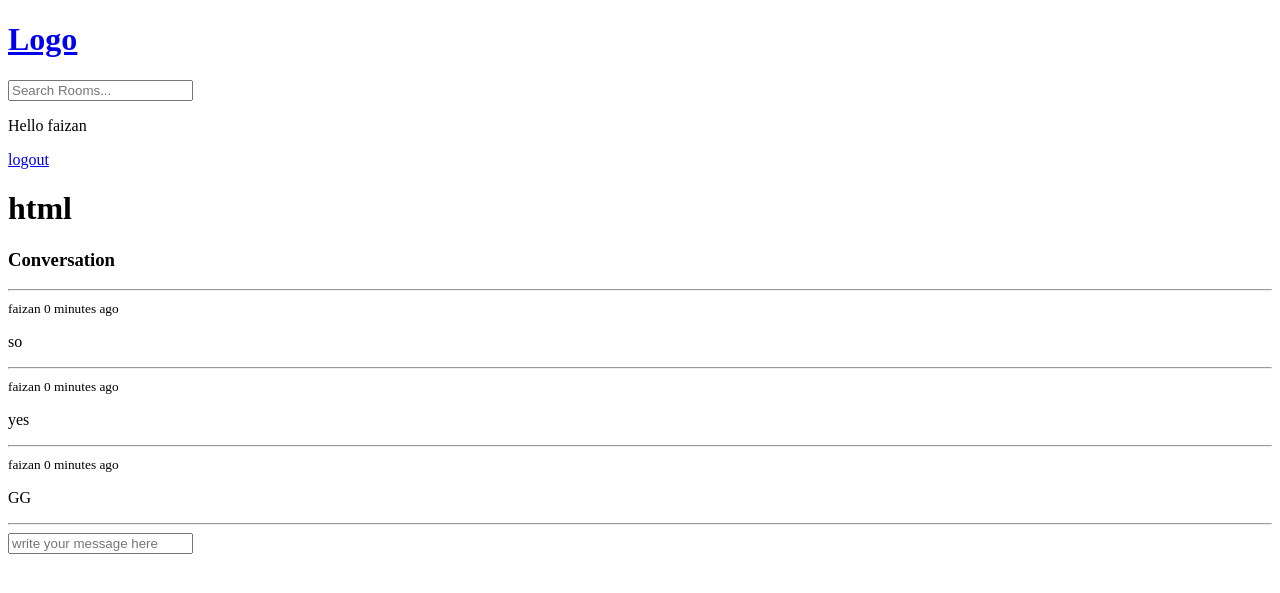
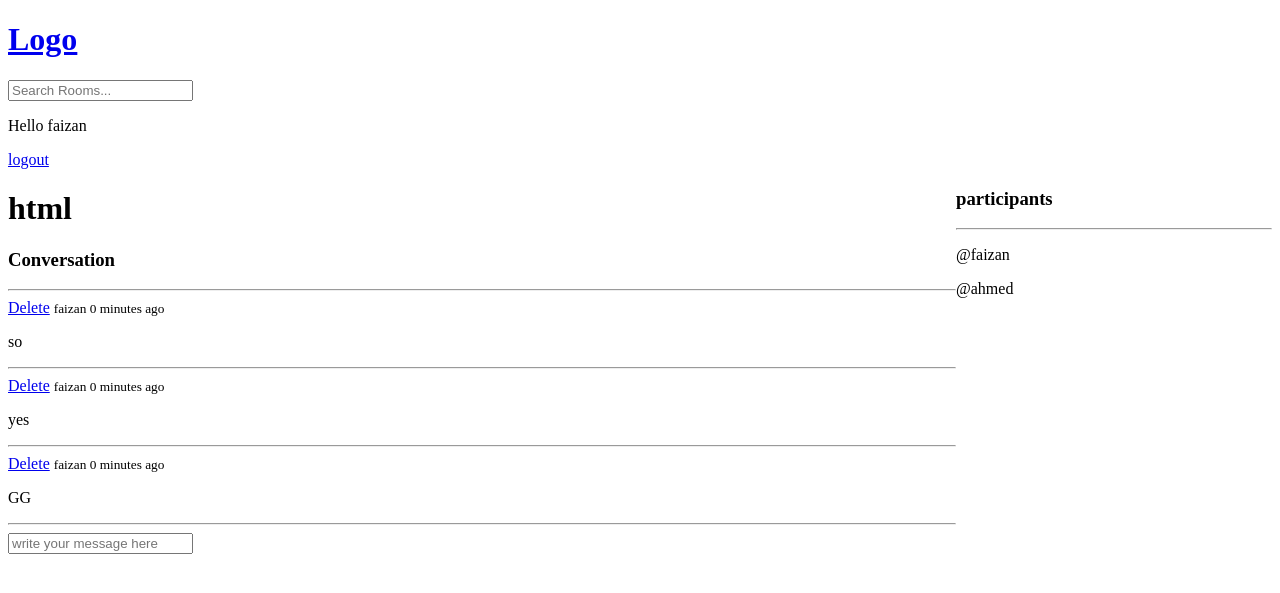
Before and after one commit to Faizan10933/SocialAcademy-django, a Django app: page /room/4/ in a window 1280 px wide. Shown: the top 593 px of the page. Run offline with Django 3.2, Linux system fonts and the light colour scheme; a user stored in the database is signed in; data comes from the database, SQL or seed files in the repository; both versions use the stored data as it was after the commit.

Commit message:
participants and delete msg

```diff
--- a/base/models.py
+++ b/base/models.py
@@ -14,7 +14,7 @@ class Room(models.Model):
     topic = models.ForeignKey(Topic, on_delete=models.SET_NULL, null=True)
     name = models.CharField(max_length=120)
     description = models.TextField(null=True, blank=True)
-    # participants=
+    participants= models.ManyToManyField(User, related_name='participants', blank=True)
     updated = models.DateTimeField(auto_now=True)
     created = models.DateTimeField(auto_now_add=True)
 
--- a/base/templates/base/room.html
+++ b/base/templates/base/room.html
@@ -1,14 +1,28 @@
 {% extends 'main.html' %}
  {% block content %}
+
+ <style>
+    .room-container{
+        display: grid;
+        grid-template-columns: 3fr 1fr;
+    }
+ </style>
+
+ <div class="room-container">
+    <div>
+
  <h1>{{room.name}}</h1>
  <p>{{random.description}}</p>
 
- <div class="comment-wrapper"></div>
+ <div class="comment-wrapper">
  <h3>Conversation</h3>
 <hr>
  {% for message in room_messages  %}
 
  <div>
+     {% if request.user == message.user %}
+     <a href="{% url 'delete-message' message.id %}">Delete</a>
+     {% endif %}
      <small>{{message.user}}  {{message.created|timesince}} ago</small>
      <p>{{message.body}}</p>
      <hr>
@@ -21,9 +35,21 @@
         {% csrf_token %}
         <input type="text" name="body" placeholder="write your message here">
     </form>
+
 </div>
 {% endif %}
 
+</div>
 
+<div>
+    <h3>participants</h3>
+    <hr>
+    {% for user in participants %}
+    <div>
+        <p>@{{user.username}}</p>
+    </div>
+    {% endfor %}
+</div>
 
+</div>
  {% endblock content %}
--- a/base/urls.py
+++ b/base/urls.py
@@ -11,4 +11,5 @@ urlpatterns = [
     path('create-room/', views.createRoom, name="create-room"),
     path('update-room/<str:pk>', views.updateRoom, name="update-room"),
     path('delete-room/<str:pk>', views.deleteRoom, name="delete-room"),
+    path('delete-message/<str:pk>', views.deleteMessage, name="delete-message"),
 ]
--- a/base/views.py
+++ b/base/views.py
@@ -82,18 +82,19 @@ def home(request):
 def room(request, pk):
     room = Room.objects.get(id=pk)
     room_messages=room.message_set.all().order_by('-created')
-
+    participants = room.participants.all()
     if request.method=='POST':
         message =   Message.objects.create(
             user=request.user,
             room=room,
             body = request.POST.get('body')
         )
+        room.participants.add(request.user)
         return redirect('room', pk=room.id)
         # body = request.get['body']
 
 
-    context={'room': room, 'room_messages': room_messages}
+    context={'room': room, 'room_messages': room_messages, 'participants': participants}
 
     return render(request, 'base/room.html', context)
 
@@ -135,3 +136,15 @@ def deleteRoom(request, pk):
         room.delete()
         return redirect('home')
     return render(request, 'base/delete.html', {'obj':room})
+
+@login_required(login_url='/login')
+def deleteMessage(request, pk):
+    message= Message.objects.get(id=pk)
+
+    if request.user!=message.user:
+        return HttpResponse('you are not allowed here')
+
+    if request.method=='POST':
+        message.delete()
+        return redirect('home')
+    return render(request, 'base/delete.html', {'obj':message})
```
Also changed, not shown: base/migrations/0003_alter_room_options_room_participants.py (added), db.sqlite3.
